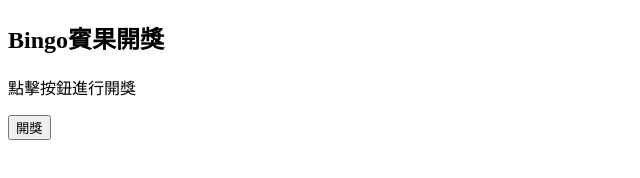
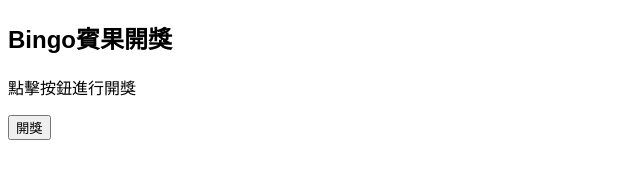
Before and after one commit to Meow-OuO/bingo_bingo, a plain HTML site: page index.html in a window 1280 px wide. Shown: the whole page, without its empty margins (0-640 px from the left). Drawn offline with Linux system fonts and the light colour scheme.

Commit message:
Update index.html

```diff
--- a/index.html
+++ b/index.html
@@ -4,7 +4,7 @@
     <script src="https://meow-ouo.github.io/bingo_bingo/js/bingo.js"></script>
 <meta charset="utf-8">
 </head>
-<body>
+<body style=font-family:Arial;>
 <h2>Bingo賓果開獎</h2>
 <p>點擊按鈕進行開獎</p>
 <button onclick="roll()">開獎</button>
```
